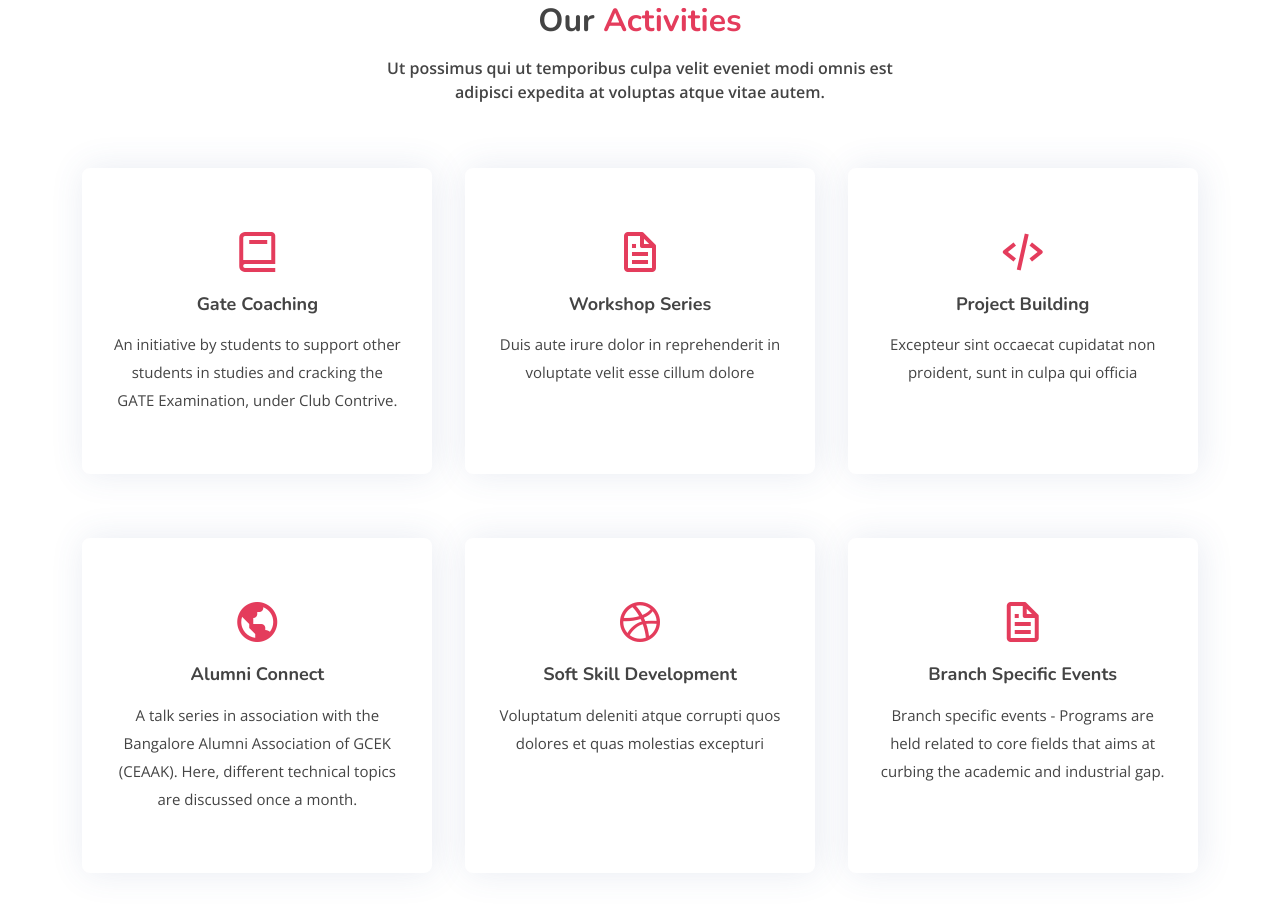
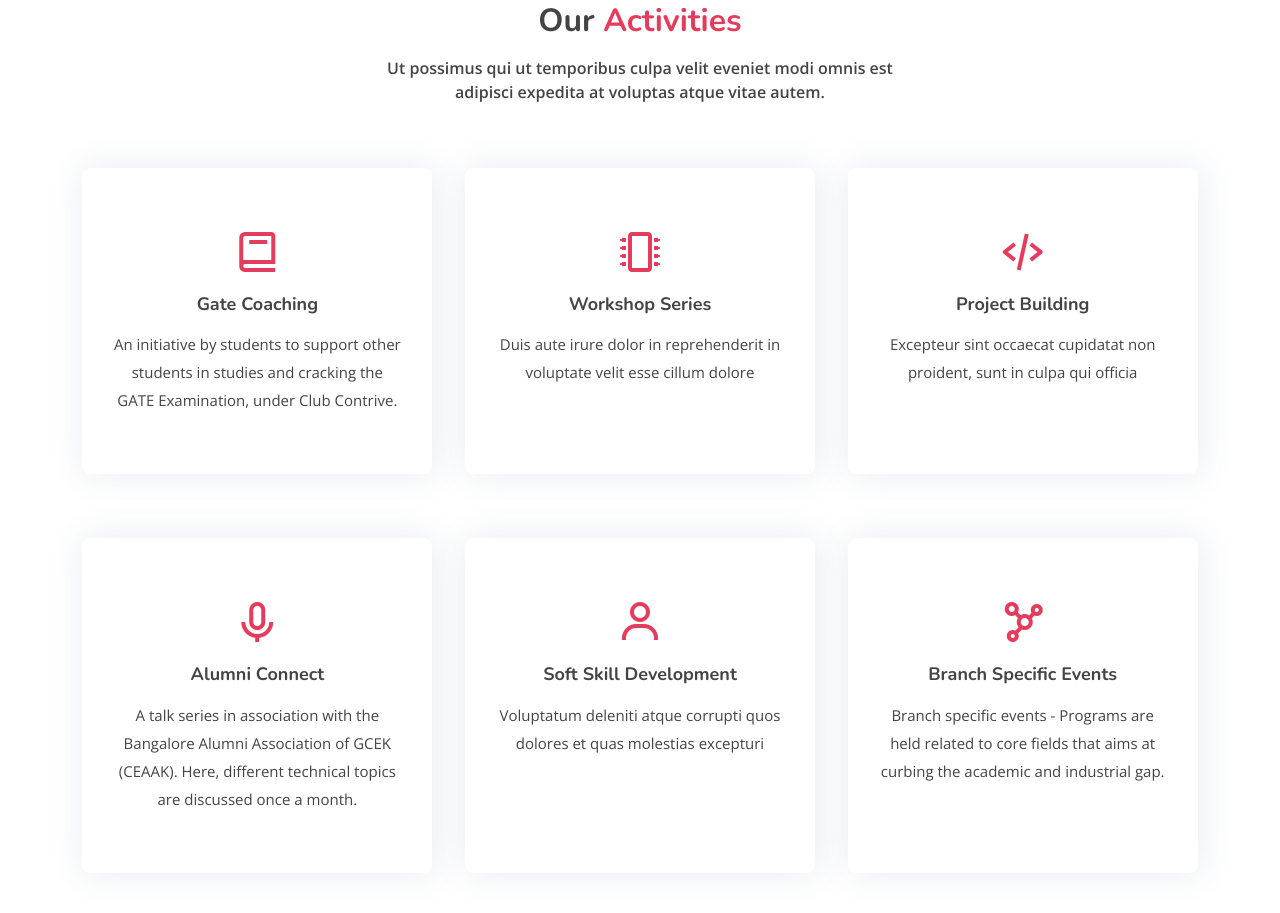
Before and after one commit to arshaddanish/iste-gcek-website, a PHP site: page / in a window 1280 px wide. Shown: the part 1369-2282 px from the top of the page. Run offline with PHP 8.4, Linux system fonts and the light colour scheme.

Commit message:
update activities

```diff
--- a/assets/css/style.css
+++ b/assets/css/style.css
@@ -1698,7 +1698,8 @@ h6 {
   -webkit-transition: all 0.5s;
   transition: all 0.5s;
   z-index: 997;
-  padding: 20px 0;
+  padding: 12px 0;
+  background: rgba(0, 0, 0, 0.5);
 }
 
 #header .logo {
--- a/assets/sass/style.scss
+++ b/assets/sass/style.scss
@@ -75,7 +75,8 @@ h6 {
 #header {
   transition: all 0.5s;
   z-index: 997;
-  padding: 20px 0;
+  padding: 12px 0;
+  background: rgba(0, 0, 0, 0.5);
 }
 
 #header .logo {
--- a/index.html
+++ b/index.html
@@ -223,7 +223,7 @@
           </div>
 
           <div class="icon-box">
-            <div class="icon"><i class="bx bx-file"></i></div>
+            <div class="icon"><i class='bx bx-microchip'></i></div>
             <h4 class="title">Workshop Series</h4>
             <p class="description">Duis aute irure dolor in reprehenderit in voluptate velit esse cillum dolore</p>
           </div>
@@ -235,20 +235,20 @@
           </div>
 
           <div class="icon-box">
-            <div class="icon"><i class="bx bx-world"></i></div>
+            <div class="icon"><i class='bx bx-microphone'></i></div>
             <h4 class="title">Alumni Connect</h4>
             <p class="description">A talk series in association with the Bangalore Alumni Association of GCEK (CEAAK).
               Here, different technical topics are discussed once a month.</p>
           </div>
 
           <div class="icon-box">
-            <div class="icon"><i class="bx bxl-dribbble"></i></div>
+            <div class="icon"><i class='bx bx-user' ></i></div>
             <h4 class="title">Soft Skill Development</h4>
             <p class="description">Voluptatum deleniti atque corrupti quos dolores et quas molestias excepturi</p>
           </div>
 
           <div class="icon-box">
-            <div class="icon"><i class="bx bx-file"></i></div>
+            <div class="icon"><i class='bx bx-network-chart'></i></div>
             <h4 class="title">Branch Specific Events</h4>
             <p class="description">Branch specific events - Programs are held related to core fields that aims at
               curbing the academic and industrial gap.</p>
```
